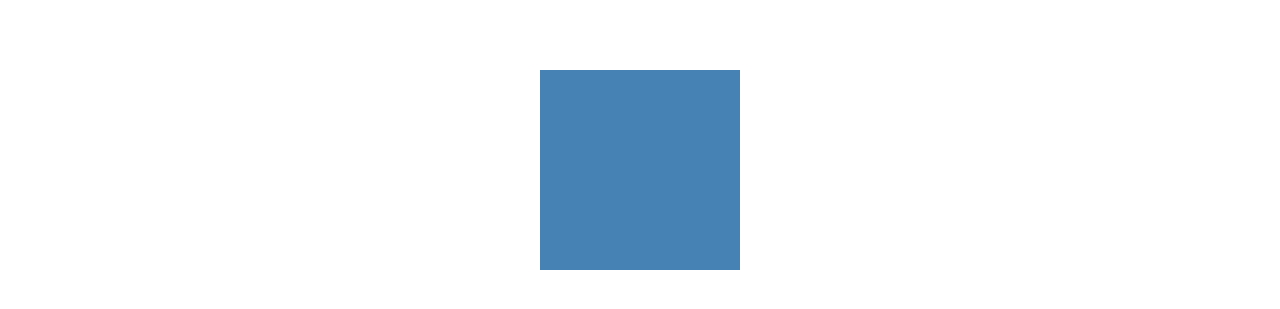
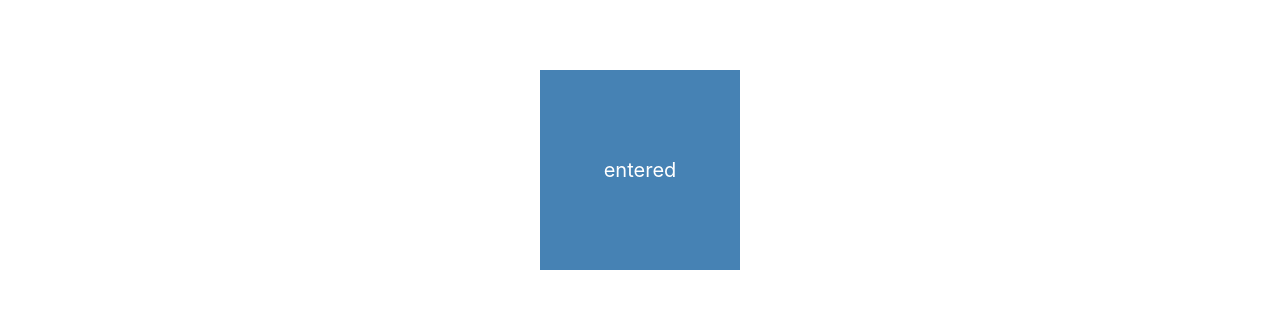
Before and after one commit to SDen4/react_typescript, a React (Create React App) app: page /animation in a window 1280 px wide. Shown: the part 363-672 px from the top of the page. Built offline with nearby package versions, Linux system fonts and the light colour scheme.

Commit message:
Transition animation

```diff
--- a/src/components/Animation/Animation.module.css
+++ b/src/components/Animation/Animation.module.css
@@ -8,13 +8,14 @@
 }
 
 .block {
+  display: flex;
+  justify-content: center;
+  align-items: center;
+  color: #fff;
+  font-size: 20px;
   width: 200px;
   height: 200px;
   background-color: steelblue;
-}
-
-.block.animation {
-  animation: anime 2s ease both;
 }
 
 .customButton {
@@ -34,20 +35,3 @@
 .customButton:focus {
   background-color: transparent;
 }
-
-@keyframes anime {
-  0% {
-    opacity: 0;
-    transform: translateY(-500px);
-  }
-
-  50% {
-    opacity: 0.7;
-    transform: translateY(30px);
-  }
-
-  100% {
-    opacity: 1;
-    transform: translateY(0);
-  }
-}
--- a/src/components/Animation/Animation.tsx
+++ b/src/components/Animation/Animation.tsx
@@ -4,21 +4,26 @@ import { Transition } from 'react-transition-group';
 import styles from './Animation.module.css';
 
 const Animation: React.FC = () => {
-  const [state, setState] = useState(true);
+  const [compState, setCompState] = useState(true);
 
   return (
     <div className={styles.component}>
       <button
         className={styles.customButton}
         onClick={() => {
-          setState(!state);
+          setCompState(!compState);
         }}
       >
         Animate
       </button>
 
-      <Transition in={state} timeout={1000}>
-        <div className={`${state && styles.animation} ${styles.block}`} />
+      <Transition
+        in={compState}
+        timeout={{ enter: 1000, exit: 500 }}
+        mountOnEnter
+        unmountOnExit
+      >
+        {(state) => <div className={`${styles.block} ${state}`}>{state}</div>}
       </Transition>
     </div>
   );
--- a/src/index.css
+++ b/src/index.css
@@ -63,3 +63,33 @@ code {
   font-weight: 600 !important;
   color: red;
 }
+
+/* animation */
+.entering {
+  animation: anime 1000ms ease-out forwards;
+}
+.exiting {
+  animation: anime 500ms ease-out alternate-reverse;
+}
+.exited {
+  opacity: 0;
+  transform: translateY(-500px);
+  display: none;
+}
+@keyframes anime {
+  0% {
+    opacity: 0;
+    transform: translateY(-300px);
+  }
+
+  50% {
+    opacity: 0.7;
+    transform: translateY(30px);
+  }
+
+  100% {
+    opacity: 1;
+    transform: translateY(0);
+  }
+}
+/* animation */
```
